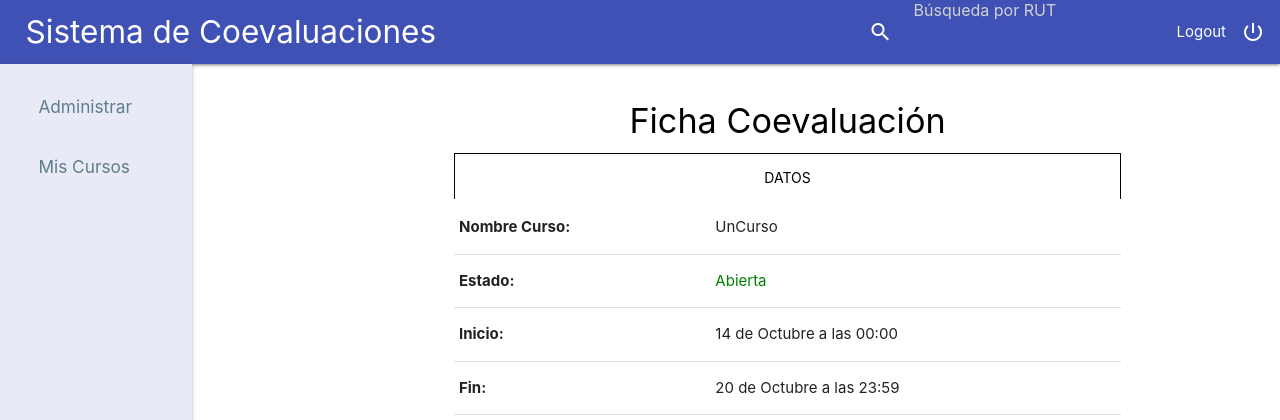
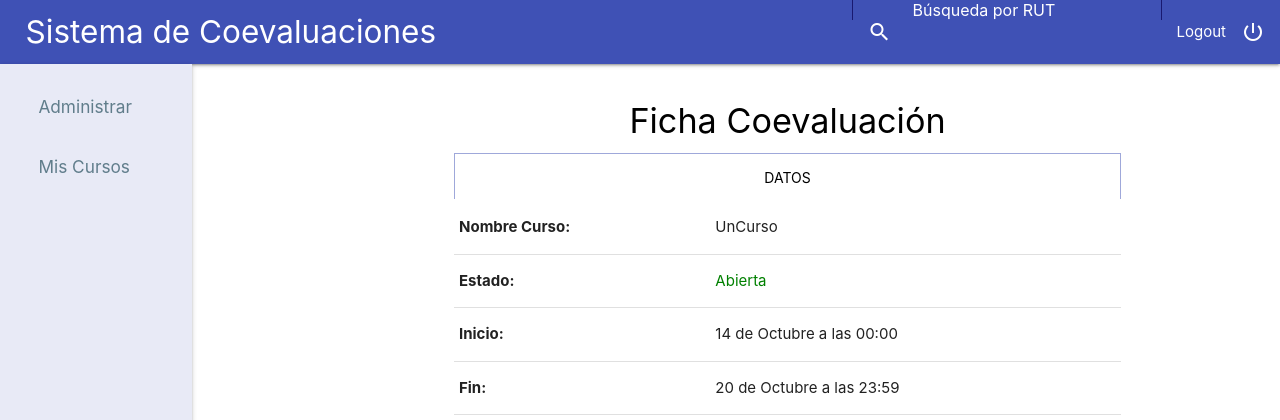
Before and after one commit to DCC-CC4401/2018-2-Equipo-11-T2, a Django app: page /ficha-coev/ in a window 1280 px wide. Shown: the top 420 px of the page. Run offline with Django 3.2, Linux system fonts and the light colour scheme.

Commit message:
fixed some trouble with search input and added effect to logout button

```diff
--- a/T2/coevaluacion/templates/base.html
+++ b/T2/coevaluacion/templates/base.html
@@ -22,12 +22,12 @@
                     <li>
                         <form>
                             <div class="input-field">
-                                <input id="search" type="search" class="white-text" required placeholder="Búsqueda por RUT">
+                                <input id="search" type="search" class="search-bar grey-text darken-4" required placeholder="Búsqueda por RUT">
                                 <label class="label-icon" for="search"><i class="material-icons">search</i></label>
                             </div>
                         </form>
                     </li>
-                    <li><a href="#"><i class="material-icons right">power_settings_new</i>Logout</a></li>
+                    <li><a href="#" class="select-area"><i class="material-icons right">power_settings_new</i>Logout</a></li>
                 </ul>
 
 
--- a/T2/static/coevaluacion/css/style.css
+++ b/T2/static/coevaluacion/css/style.css
@@ -113,9 +113,9 @@
     background-color: #ffffff;
     color: #000000;
     text-line-through-color: #000000;
-    border-right: 1px solid black;
-    border-top: 1px solid black;
-    border-left: 1px solid black;
+    border-right: 1px solid #9fa8da;
+    border-top: 1px solid #9fa8da;
+    border-left: 1px solid #9fa8da;
 } /*Background and text color when a tab is active*/
 
 .tabs .tab a.disabled {
@@ -144,3 +144,38 @@
 .card-content {
     color:  #000000;
 }
+
+
+.input-field {
+    background-color: #3f51b5;
+    color: #ffffff !important;
+    border-left: 1px solid midnightblue;
+    border-right: 1px solid midnightblue;
+}
+.input-field:hover {
+    background-color: #5c6bc0;
+}
+
+::-webkit-input-placeholder { /* Chrome */
+  color: white;
+}
+:-ms-input-placeholder { /* IE 10+ */
+  color: white;
+}
+::-moz-placeholder { /* Firefox 19+ */
+  color: white;
+  opacity: 1;
+}
+:-moz-placeholder { /* Firefox 4 - 18 */
+  color: white;
+  opacity: 1;
+}
+
+.select-area {
+    background-color: #3f51b5;
+    color: #ffffff !important;
+}
+
+.select-area:hover {
+    background-color: #5c6bc0;
+}
```
